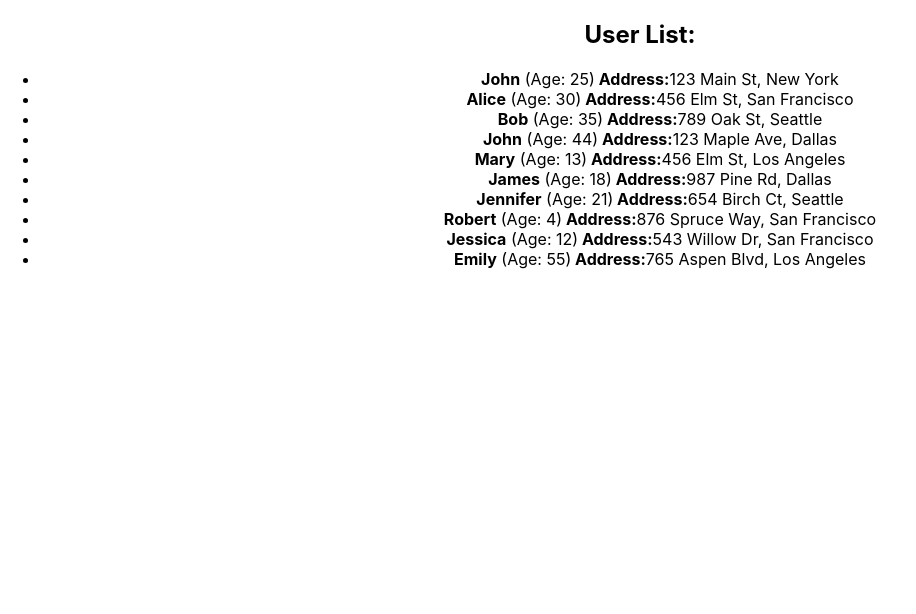
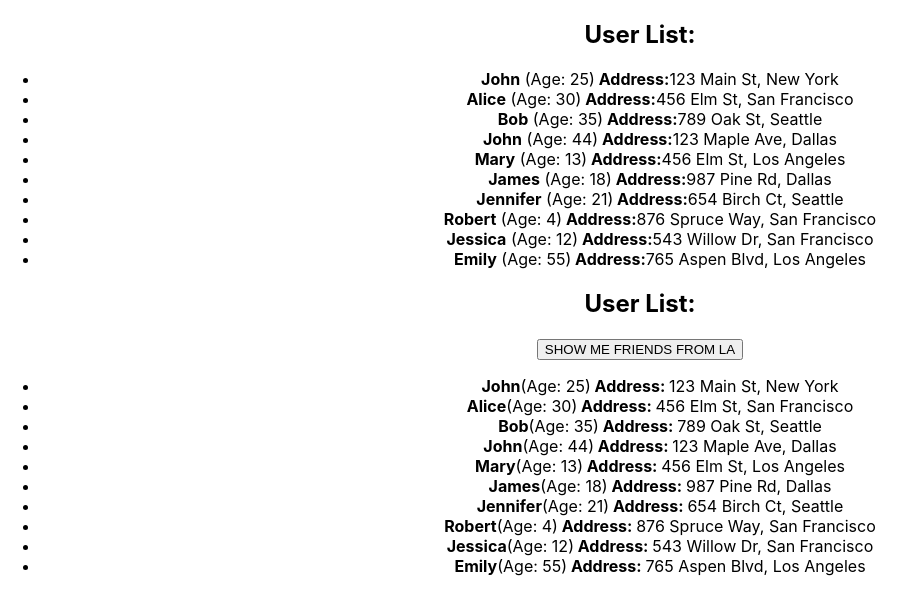
Before and after one commit to OchirovBair/homework-front-main, a React (Create React App) app: page / in a window 1280 px wide. Shown: the top 614 px of the page, without its empty margins (0-916 px from the left). Built offline with nearby package versions, Linux system fonts and the light colour scheme.

Commit message:
refactor: HW2 task completed

```diff
--- a/src/App.tsx
+++ b/src/App.tsx
@@ -8,7 +8,7 @@
   return (
     <div className="App">
       <HW1 />
-      {/*<HW2 />*/}
+      <HW2 />
       {/*<HW3 />*/}
       {/*<HW4 />*/}
     </div>
--- a/src/HW/2/CurrentUser.tsx
+++ b/src/HW/2/CurrentUser.tsx
@@ -1,14 +1,16 @@
-import { UserType } from './HW2';
+import {UserType} from './HW2';
 
 type CurrentUserPropsType = {
-  user: any // пропиши типизацию
+    user: UserType // пропиши типизацию
 };
 
 export const CurrentUser = (props: CurrentUserPropsType) => {
-  return (
-    <li key={props.user.id} id={`hw02-user-${props.user.id}`}>
-      <strong>{props.user.name}</strong> (Age: {props.user.age})<strong> Address: </strong>
-      {props.user.address.street}, {props.user.address.city}
-    </li>
-  );
+    return (
+        <li key={props.user.id} id={`hw02-user-${props.user.id}`}>
+            <strong>{props.user.name}</strong>
+            (Age: {props.user.age})
+            <strong> Address: </strong>
+            {props.user.address.street}, {props.user.address.city}
+        </li>
+    );
 };
--- a/src/HW/2/HW2.tsx
+++ b/src/HW/2/HW2.tsx
@@ -1,5 +1,5 @@
-import { useState } from 'react';
-import { UserList2 } from './UserList2';
+import {useState} from 'react';
+import {UserList2} from './UserList2';
 
 export type AddressType = {
     street: string;
@@ -10,11 +10,11 @@
     id: number;
     name: string;
     age: number;
-  address: any; // пропиши типизацию
+    address: AddressType; // пропиши типизацию
 };
 
 export type UsersObjectType = {
-  myFriends: any; // пропиши типизацию
+    myFriends: Array<UserType>; // пропиши типизацию
 };
 
 export const HW2 = () => {
@@ -30,30 +30,30 @@
     // ❗ Массив с данными не трогаем!
 
     const users = {
-    myFriends:[
-      { id: 1, name: 'John', age: 25, address: { street: '123 Main St', city: 'New York' } },
-      { id: 2, name: 'Alice', age: 30, address: { street: '456 Elm St', city: 'San Francisco' } },
-      { id: 3, name: 'Bob', age: 35, address: { street: '789 Oak St', city: 'Seattle' } },
-      { id: 4, name: 'John', age: 44, address: { street: '123 Maple Ave', city: 'Dallas' } },
-      { id: 5, name: 'Mary', age: 13, address: { street: '456 Elm St', city: 'Los Angeles' } },
-      { id: 6, name: 'James', age: 18, address: { street: '987 Pine Rd', city: 'Dallas' } },
-      { id: 7, name: 'Jennifer', age: 21, address: { street: '654 Birch Ct', city: 'Seattle' } },
-      { id: 8, name: 'Robert', age: 4, address: { street: '876 Spruce Way', city: 'San Francisco' } },
-      { id: 9, name: 'Jessica', age: 12, address: { street: '543 Willow Dr', city: 'San Francisco' } },
-      { id: 10, name: 'Emily', age: 55, address: { street: '765 Aspen Blvd', city: 'Los Angeles' } },
+        myFriends: [
+            {id: 1, name: 'John', age: 25, address: {street: '123 Main St', city: 'New York'}},
+            {id: 2, name: 'Alice', age: 30, address: {street: '456 Elm St', city: 'San Francisco'}},
+            {id: 3, name: 'Bob', age: 35, address: {street: '789 Oak St', city: 'Seattle'}},
+            {id: 4, name: 'John', age: 44, address: {street: '123 Maple Ave', city: 'Dallas'}},
+            {id: 5, name: 'Mary', age: 13, address: {street: '456 Elm St', city: 'Los Angeles'}},
+            {id: 6, name: 'James', age: 18, address: {street: '987 Pine Rd', city: 'Dallas'}},
+            {id: 7, name: 'Jennifer', age: 21, address: {street: '654 Birch Ct', city: 'Seattle'}},
+            {id: 8, name: 'Robert', age: 4, address: {street: '876 Spruce Way', city: 'San Francisco'}},
+            {id: 9, name: 'Jessica', age: 12, address: {street: '543 Willow Dr', city: 'San Francisco'}},
+            {id: 10, name: 'Emily', age: 55, address: {street: '765 Aspen Blvd', city: 'Los Angeles'}},
         ]
     }
 
     let [currentUsers, setCurrentUsers] = useState<UsersObjectType>(users);
 
     const filterUsers = () => {
-    const filteredUsers = 'НУЖНО ПРОФИЛЬТРОВАТЬ ДРУЗЕЙ. ОСТАВЛЯЕМ ТОЛЬКО ТЕХ, КОТОРЫЕ ЖИВУТ В ГОРОДЕ LOS ANGELES';
-    setCurrentUsers({ myFriends: filteredUsers });
+        const filteredUsers = currentUsers.myFriends.filter(user => user.address.city === 'Los Angeles')
+        setCurrentUsers({myFriends: filteredUsers});
     };
 
     return (
         <div id={'hw02'}>
-      <UserList2 users={currentUsers} filterUsers={filterUsers} />
+            <UserList2 users={currentUsers} filterUsers={filterUsers}/>
         </div>
     );
 };
--- a/src/HW/2/UserList2.tsx
+++ b/src/HW/2/UserList2.tsx
@@ -2,8 +2,8 @@
 import {UsersObjectType} from './HW2';
 
 type UserList2PropsType = {
-	users: any // пропиши типизацию
-	filterUsers: any // пропиши типизацию
+	users: UsersObjectType // пропиши типизацию
+	filterUsers: ()=>void // пропиши типизацию
 };
 
 export const UserList2 = (props: UserList2PropsType) => {
@@ -11,13 +11,13 @@
 		<div id={'hw02-users'}>
 			<h2>User List:</h2>
 
-			{/*<button id={'hw02-filter-button'} onClick={() => props.filterUsers}>SHOW ME FRIENDS FROM LA</button>*/}
+			<button id={'hw02-filter-button'} onClick={props.filterUsers}>SHOW ME FRIENDS FROM LA</button>
 
-			{/*<ul>*/}
-			{/*  {props.users.myFriends.map((user) => (*/}
-			{/*    <ВЫЗЫВАЕМ КОМПОНЕНТУ CurrentUser />*/}
-			{/*  ))}*/}
-			{/*</ul>*/}
+			<ul>
+			  {props.users.myFriends.map((user) => (
+			    <CurrentUser user={user}/>
+			  ))}
+			</ul>
 		</div>
 	);
 };
```
Lines whose indentation alone changed are shown as unchanged.
